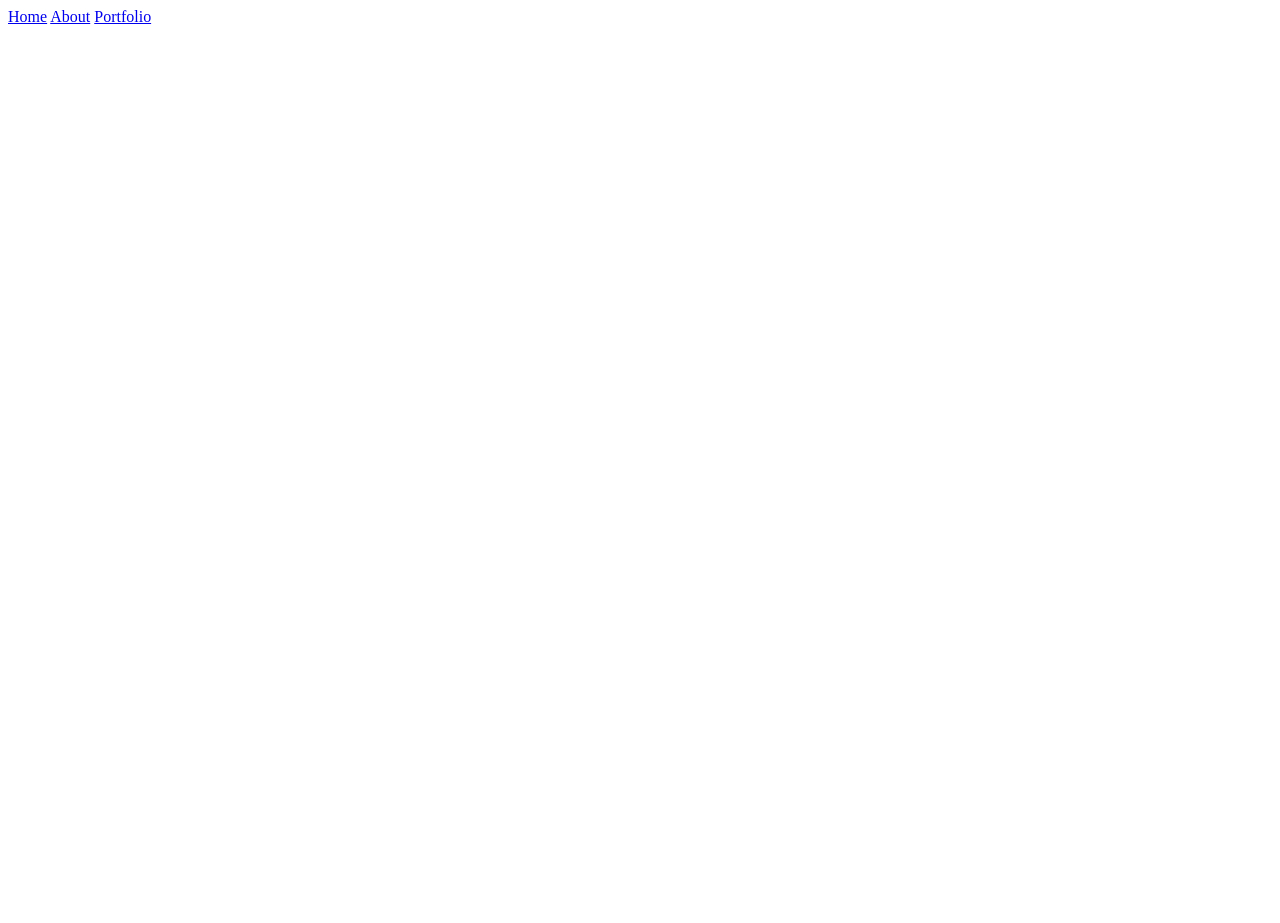
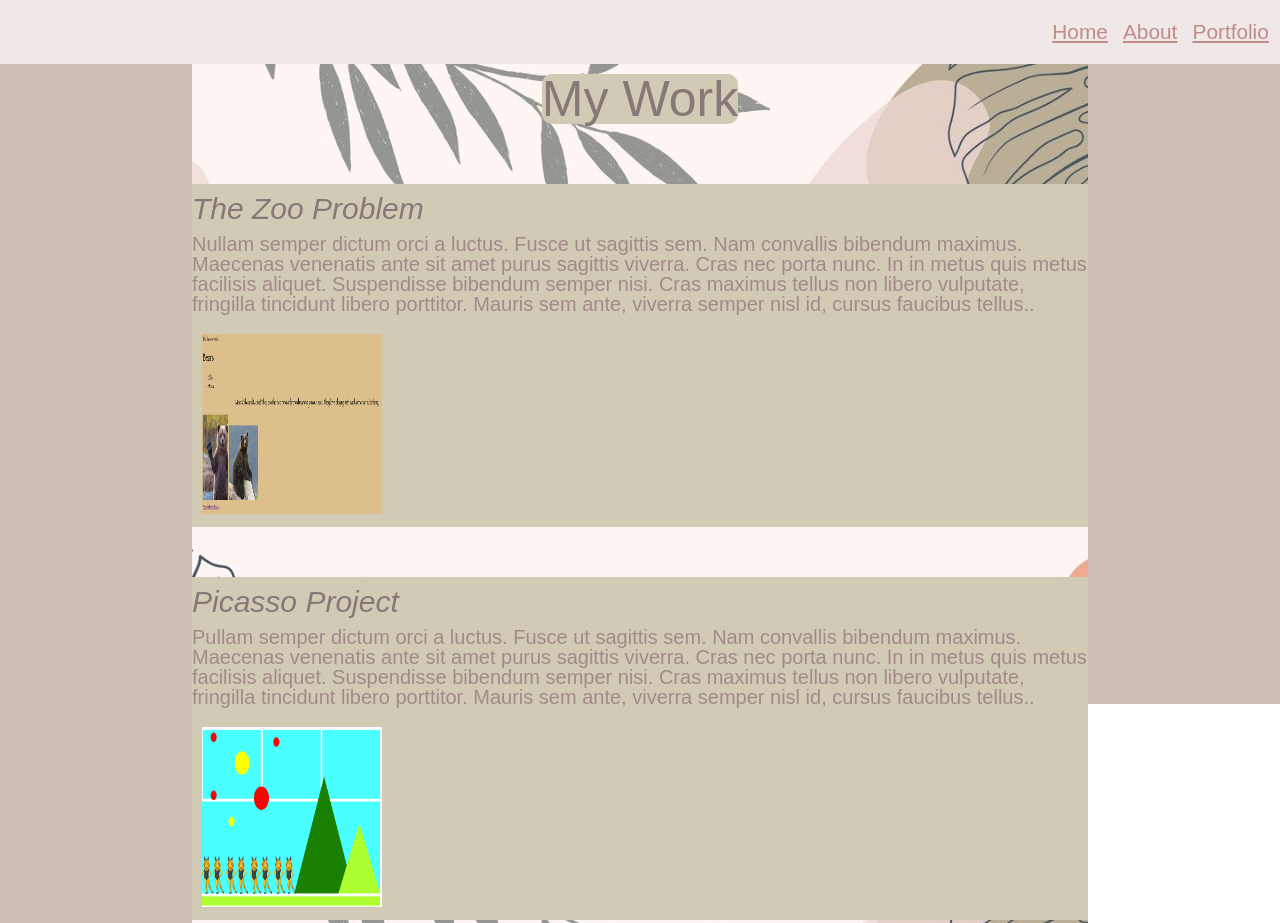
Before and after one commit to Bdugger04/2401-personal-website-pt1, a plain HTML site: page portfolio.html in a window 1280 px wide. Shown: the top 923 px of the page. Before the commit the page ends 800 px from the top, so only its background shows below. Drawn offline with Linux system fonts and the light colour scheme.

Commit message:
portfolio

```diff
--- /dev/null
+++ b/portfolio.css
@@ -0,0 +1,104 @@
+body {
+    margin: 0
+  }
+
+  * {
+    box-sizing: border-box;
+  }
+
+
+  .menu {
+    background-color: #EFE8E7;
+    height: 4rem;
+    width: 100vw;
+    display: flex;
+    justify-content: flex-end;
+    align-items: center;
+  }
+
+  nav>a {
+    margin-right: .7rem;
+    font-size: 1.3rem;
+    font-family: sans-serif;
+    color: #c08b89;
+  }
+
+  body {
+    display: flex;
+    flex-direction: column;
+    align-items: center;
+
+  }
+
+  /*This body>div is to help with the layout main and aside*/
+  body>div {
+    display: flex;
+  }
+
+
+  main {
+    min-height: 100vh;
+    min-width: 70vw;
+    background-image: url('background.jpg');
+    background-repeat: no-repeat;
+    background-attachment: fixed;
+    background-size: cover;
+    position: relative;
+
+
+  }
+
+  aside{
+    min-height: 80vh;
+    min-width: 15vw;
+    background-color: #cebdb5;
+  }
+
+  h1 {
+    font-family: sans-serif;
+    font-size: 50px;
+    color: #877978;
+    background-color: #d1cbb6;
+    width: fit-content;
+    block-size: fit-content;
+    border-radius: 10px;
+    margin: 10px auto;
+  }
+
+  img {
+    height: 200px;
+    width: 200px;
+    padding: 10px 10px 10px 10px;
+  }
+
+  h2 {
+    font-family: sans-serif;
+    font-size: 30px;
+    font-style: bold;
+    font-style: italic;
+    color: #877978;
+    margin: 10px 0px;
+  }
+
+  p {
+    font-family: sans-serif;
+    font-size: 20px;
+    color: #a18b89;
+    margin:10px 0px;
+  }
+  .zoo_problem {
+    background-color: #d1cbb6;
+  }
+
+  .picasso {
+    background-color: #d1cbb6;
+  }
+
+  .grocery {
+    background-color: #d1cbb6;
+  }
+
+  main {
+    display: grid;
+    row-gap: 50px;
+  }
--- a/portfolio.html
+++ b/portfolio.html
@@ -4,13 +4,14 @@
 <head>
   <meta charset="UTF-8">
   <meta name="viewport" content="width=device-width, initial-scale=1.0">
-  <title>Document</title>
+  <link rel="stylesheet" href="reset.css">
+  <link rel="stylesheet" href="portfolio.css">
+  <title>Portfolio</title>
 </head>
 
 <body>
-  <!-- Top MENU bar -->
+
   <header class="menu">
-
     <nav>
       <a href="index.html">Home</a>
       <a href="about.html">About</a>
@@ -18,19 +19,56 @@
     </nav>
   </header>
 
-  <!-- End MENU bar -->
+  <div>
+    <aside></aside>
+    <main>
+      <h1>My Work</h1>
 
-  <div class="body_layout">
+      <article class="zoo_problem">
+        <h2>The Zoo Problem</h2>
+        <p>Nullam semper dictum orci a luctus. Fusce ut sagittis sem. Nam
+          convallis bibendum maximus. Maecenas venenatis ante sit amet purus
+          sagittis viverra. Cras nec porta nunc. In in metus quis metus
+          facilisis aliquet. Suspendisse bibendum semper nisi. Cras maximus
+          tellus non libero vulputate, fringilla tincidunt libero porttitor.
+          Mauris sem ante, viverra semper nisl id, cursus faucibus tellus..
+        </p>
+        <a href="https://github.com/Bdugger04/the_zoo_problem"> <img src="portfolio_zoo.png"></a>
+      </article>
 
-    <aside></aside>
+      <article class="picasso">
+        <h2>Picasso Project</h2>
+        <p>
+          Pullam semper dictum orci a luctus. Fusce ut sagittis sem. Nam
+          convallis bibendum maximus. Maecenas venenatis ante sit amet purus
+          sagittis viverra. Cras nec porta nunc. In in metus quis metus
+          facilisis aliquet. Suspendisse bibendum semper nisi. Cras maximus
+          tellus non libero vulputate, fringilla tincidunt libero porttitor.
+          Mauris sem ante, viverra semper nisl id, cursus faucibus tellus..
+        </p>
+        <a href="https://github.com/Bdugger04/project-picasso"><img src="picasso.png"></a>
+      </article>
 
-    <main>
-      <h1></h1>
+      <article class="grocery">
+
+        <h2>Grocery List</h2>
+        <p>
+          ullam semper dictum orci a luctus. Fusce ut sagittis sem. Nam
+          convallis bibendum maximus. Maecenas venenatis ante sit amet purus
+          sagittis viverra. Cras nec porta nunc. In in metus quis metus
+          facilisis aliquet. Suspendisse bibendum semper nisi. Cras maximus
+          tellus non libero vulputate, fringilla tincidunt libero porttitor.
+          Mauris sem ante, viverra semper nisl id, cursus faucibus tellus..
+        </p>
+        <a href="https://github.com/Bdugger04/project-picasso"><img src="grocery.png">
+
+      </article>
+
 
     </main>
-
     <aside></aside>
   </div>
+
 </body>
 
 </html>
```
Also changed, not shown: grocery.png (added), picasso.png (added), portfolio_zoo.png (added).
